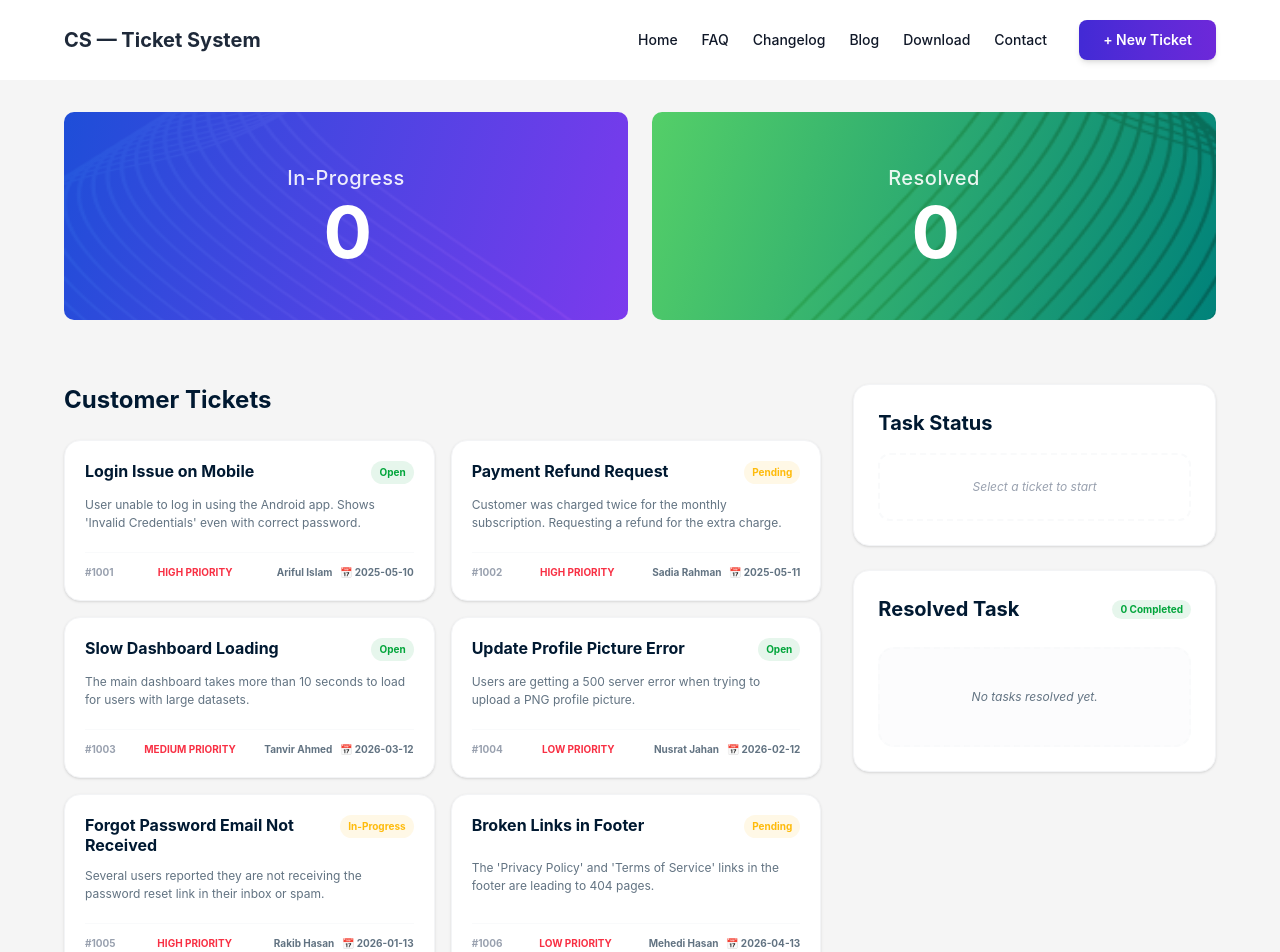
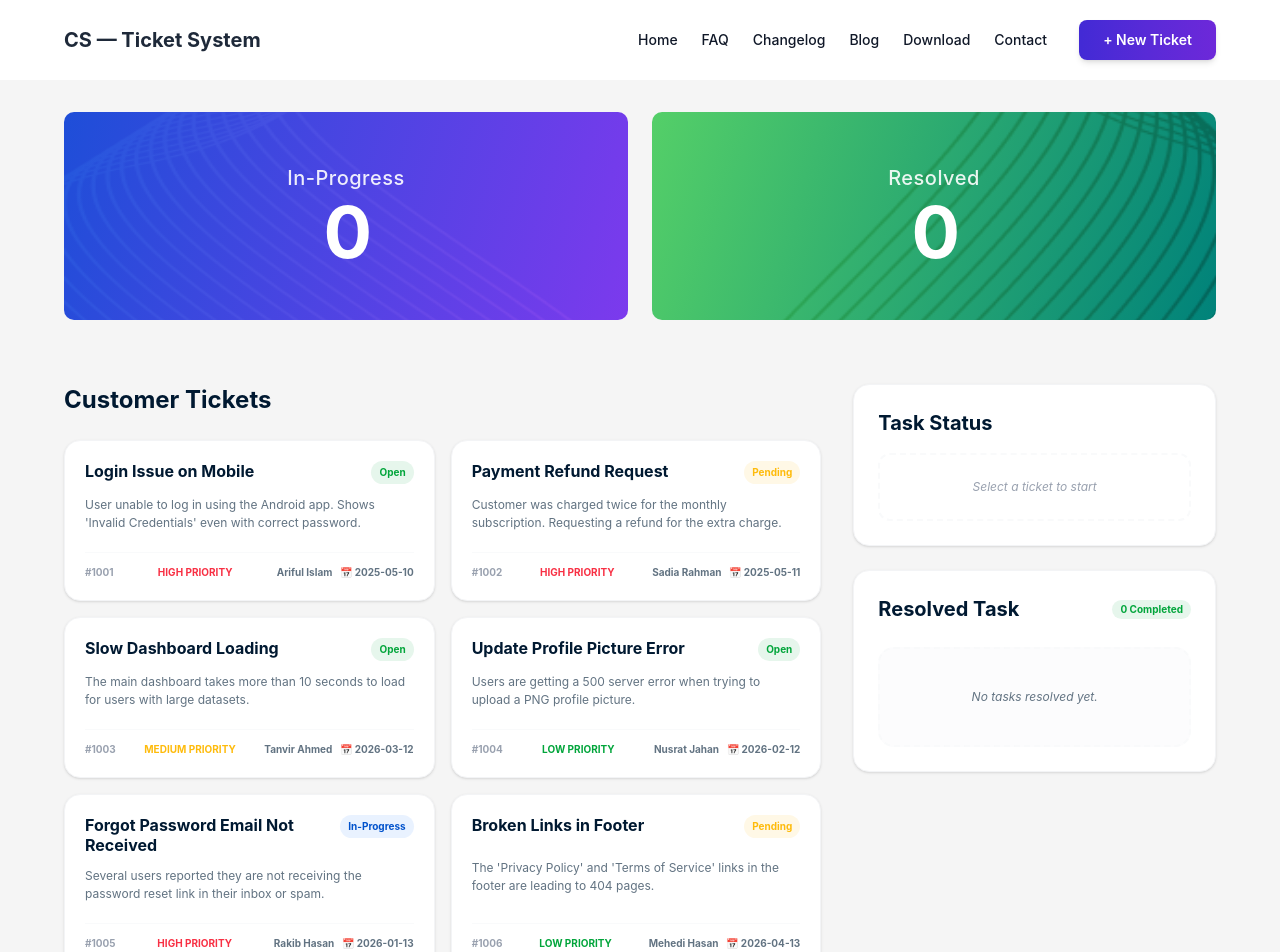
Before and after one commit to Sumayea104/customer-support-zone, a React (Vite) app: page / in a window 1280 px wide. Shown: the top 952 px of the page. Built offline with nearby package versions, Linux system fonts and the light colour scheme.

Commit message:
color adjustments of tickets

```diff
--- a/src/components/TicketList.jsx
+++ b/src/components/TicketList.jsx
@@ -24,7 +24,7 @@ const TicketList = ({ tickets, onSelect, taskStatus, onComplete, resolvedTasks }
 
                 <div className="flex justify-between items-start mb-3 gap-2">
                   <h3 className="font-bold text-[#001931] text-[16px] leading-tight flex-1">{ticket.title}</h3>
-                  <span className={`text-[10px] font-bold px-2 py-1 rounded-full ${ticket.status === 'Open' ? 'text-[#02A53B] bg-[#E6F6EC]' : 'text-[#FEBB0C] bg-[#FFF8E6]'}`}>
+                  <span className={`text-[10px] font-bold px-2 py-1 rounded-full ${ticket.status === 'Open' ? 'text-[#02A53B] bg-[#E6F6EC]' :ticket.status === 'In-Progress' ? 'text-[#0052CC] bg-[#E9F2FF]': 'text-[#FEBB0C] bg-[#FFF8E6]'}`}>
                     {ticket.status}
                   </span>
                 </div>
@@ -32,7 +32,12 @@ const TicketList = ({ tickets, onSelect, taskStatus, onComplete, resolvedTasks }
 
                 <div className="flex justify-between items-center text-[10px] font-bold border-t border-gray-50 pt-3">
                   <span className='text-gray-400'>#{ticket.id}</span>
-                  <span className="text-[#F83044]">{ticket.priority}</span>
+                  <span className={`text-[10px] font-bold ${
+                  ticket.priority === 'HIGH PRIORITY' ? 'text-[#F83044]' :
+                  ticket.priority === 'MEDIUM PRIORITY' ? 'text-[#FEBB0C]' :  'text-[#02A53B]'
+                  }`}>
+                      {ticket.priority}
+                  </span>
                   <div className="flex gap-2 text-[#627382]">
                     <span>{ticket.customer}</span>
                     <span>📅 {ticket.createdAt}</span>
```
Lines whose indentation alone changed are shown as unchanged.
